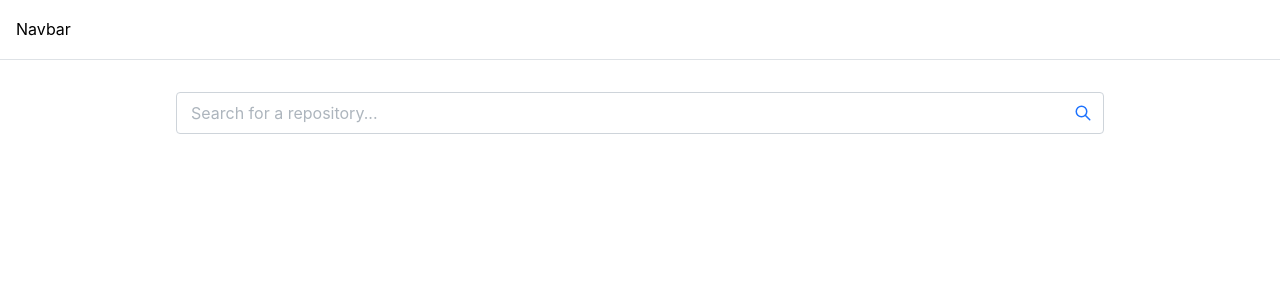
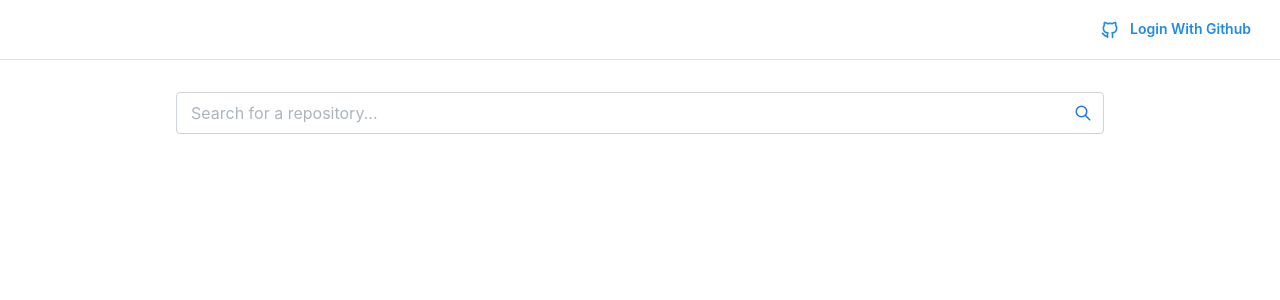
Before and after one commit to GabrielModog/repos-search, a Next.js app: page / in a window 1280 px wide. Shown: the top 300 px of the page. Built offline with nearby package versions, Linux system fonts and the light colour scheme.

Commit message:
feat: add login button

```diff
--- /dev/null
+++ b/src/components/login-button/index.tsx
@@ -0,0 +1,13 @@
+import { Button, Text } from "@mantine/core";
+import { IconBrandGithub } from "@tabler/icons-react";
+
+export default function LoginButton() {
+  return (
+    <Button variant="transparent" px="sm">
+      <IconBrandGithub size={20} />
+      <Text fw={600} size="sm" ml="xs">
+        Login With Github
+      </Text>
+    </Button>
+  );
+}
--- a/src/pages/index.tsx
+++ b/src/pages/index.tsx
@@ -1,14 +1,17 @@
-import { AppShell, Group, Container } from "@mantine/core";
+import { AppShell, Group, Flex, Container } from "@mantine/core";
 
 import SearchInput from "@/components/search-input";
+import LoginButton from "@/components/login-button";
 
 export default function Home() {
   return (
     <AppShell header={{ height: 60 }} padding="md">
       <AppShell.Header>
-        <Group h="100%" px="md">
-          Navbar
-        </Group>
+        <Flex direction="row" justify="end" align="center" h="100%">
+          <Group px="md">
+            <LoginButton />
+          </Group>
+        </Flex>
       </AppShell.Header>
       <AppShell.Main>
         <Container>
```
